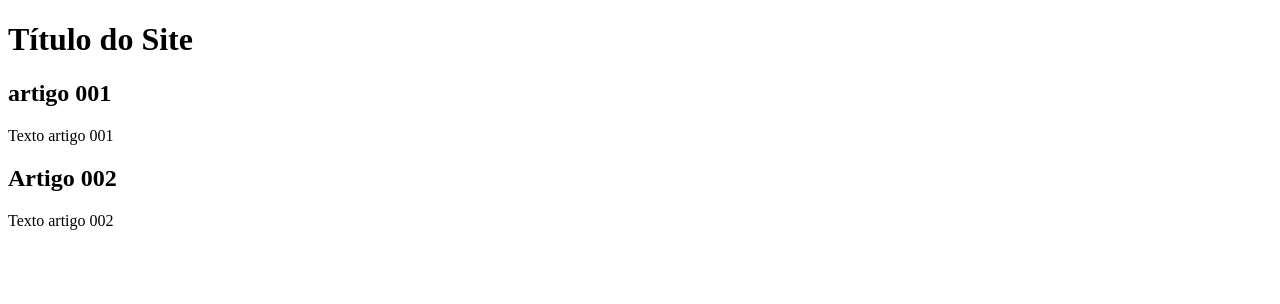
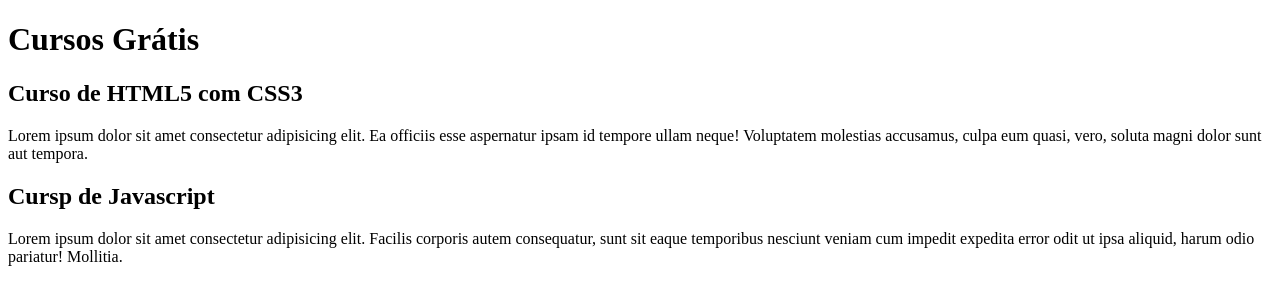
Before and after one commit to snoowbeel/projeto-site, a plain HTML site: page index.html in a window 1280 px wide. Drawn offline with Linux system fonts and the light colour scheme.

Commit message:
Comecei a escrever o conteúdo

```diff
--- a/index.html
+++ b/index.html
@@ -9,15 +9,15 @@
 <body>
   <main>
     <header>
-        <h1>Título do Site</h1>
+        <h1>Cursos Grátis</h1>
     </header>
     <article>
-        <h2>artigo 001</h2>
-        <p>Texto artigo 001</p>
+        <h2>Curso de HTML5 com CSS3</h2>
+        <p>Lorem ipsum dolor sit amet consectetur adipisicing elit. Ea officiis esse aspernatur ipsam id tempore ullam neque! Voluptatem molestias accusamus, culpa eum quasi, vero, soluta magni dolor sunt aut tempora.</p>
     </article>
     <article>
-        <h2>Artigo 002</h2>
-        <p>Texto artigo 002</p>
+        <h2>Cursp de Javascript</h2>
+        <p>Lorem ipsum dolor sit amet consectetur adipisicing elit. Facilis corporis autem consequatur, sunt sit eaque temporibus nesciunt veniam cum impedit expedita error odit ut ipsa aliquid, harum odio pariatur! Mollitia.</p>
 
     </article>
   </main>
```
